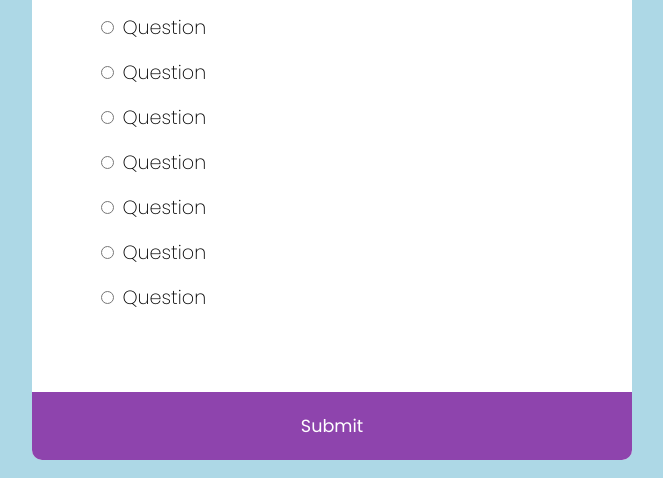
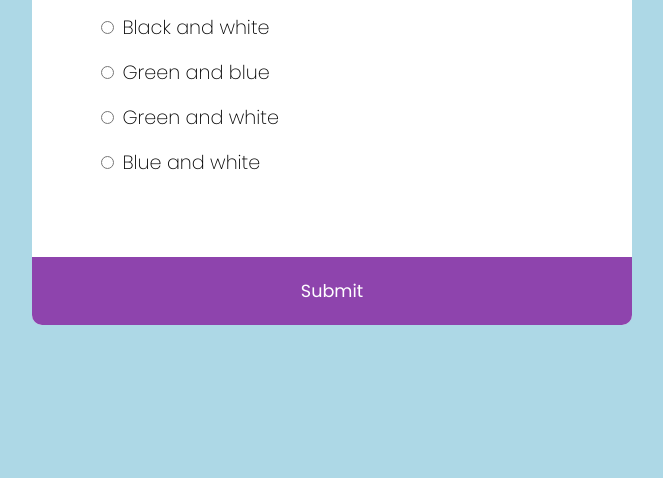
Before and after one commit to ornmo/Quiz-App, a plain HTML site: page index.html in a window 1280 px wide. Shown: the part 322-800 px from the top of the page, without its empty margins (308-971 px from the left). Drawn offline with Linux system fonts and the light colour scheme.

Commit message:
Complteted files

```diff
--- a/index.html
+++ b/index.html
@@ -28,23 +28,6 @@
                 <li><input type="radio" name="answer" id="d" class="answer">
                 <label for="d" id="d_text">Question</label></li>
 
-                <li><input type="radio" name="answer" id="e" class="answer">
-                <label for="e" id="e_text">Question</label></li>
-
-                <li><input type="radio" name="answer" id="f" class="answer">
-                <label for="f" id="f_text">Question</label></li>
-
-                <li><input type="radio" name="answer" id="g" class="answer">
-                <label for="g" id="g_text">Question</label></li>
-
-                <li><input type="radio" name="answer" id="h" class="answer">
-                <label for="h" id="h_text">Question</label></li>
-
-                <li><input type="radio" name="answer" id="i" class="answer">
-                <label for="i" id="i_text">Question</label></li>
-
-                <li><input type="radio" name="answer" id="j" class="answer">
-                <label for="j" id="j_text">Question</label></li>
             </ul>
         </div>
         <button id="submit">Submit</button>
--- a/script.js
+++ b/script.js
@@ -5,7 +5,7 @@ const quizData = [
         b: "Green and blue",
         c: " Green and white",
         d: "Blue and white",
-        correct: "Blue and white",
+        correct: "d",
     },
     {
         question: "How many faces does a Dodecahedron have?",
@@ -13,15 +13,15 @@ const quizData = [
         b: "12",
         c: "14",
         d: "16",
-        correct: "12",
+        correct: "b",
     },
     {
-        question: "Which language has the more native speakers?",
+        question: "Which language has the most native speakers?",
         a: "Portuguese",
         b: "English",
         c: "Spanish",
         d: "French",
-        correct: "Spanish",
+        correct: "c",
     },
     {
         question: "What country drinks the most coffee?",
@@ -29,69 +29,66 @@ const quizData = [
         b: "China",
         c: "Finland",
         d: "United States",
-        correct: "",
+        correct: "c",
     },
-    // {
-    //     question: "How many bones do we have in an ear?",
-    //     a: "3",
-    //     b: "4",
-    //     c: "5",
-    //     d: "6",
-    //     correct: "3",
-    // },
-    // {
-    //     question: "How many films have Al Pacino and Robert De Niro appeared in together?",
-    //     a: "Two",
-    //     b: "Four",
-    //     c: "Six",
-    //     d: "Eight",
-    //     correct: "Four",
-    // },
-    // {
-    //     question: "What is a group of crows called?",
-    //     a: "A school",
-    //     b: "A gang",
-    //     c: "A murder",
-    //     d: "A barrel",
-    //     correct: "A murder",
-    // },
-    // {
-    //     question: "What's longer, a nautical mile or a mile?",
-    //     a: "Nautical mile",
-    //     b: "Mile",
-    //     correct: "Nautical mile",
-    // },
-    // {
-    //     question: "Which Disney Princess called Gus and Jaq friends?",
-    //     a: "Rapunzel",
-    //     b: "Snow White",
-    //     c: "Cinderella",
-    //     d: "Belle",
-    //     correct: "Cinderella",
-    // },
-    // {
-    //     question: "What are the five colours of the Olympic rings?",
-    //     a: "Red, blue, yellow, orange, green",
-    //     b: "Blue, yellow, black, green and red",
-    //     c: "Green, blue, white, yellow, red",
-    //     d: "Red, blue, purple, green, yellow",
-    //     correct: "Blue, yellow, black, green and red",
-    // },
+    {
+        question: "How many bones does an ear have?",
+        a: "3",
+        b: "4",
+        c: "5",
+        d: "6",
+        correct: "a",
+    },
+    {
+        question: "How many films have Al Pacino and Robert De Niro appeared in together?",
+        a: "Two",
+        b: "Four",
+        c: "Six",
+        d: "Eight",
+        correct: "b",
+    },
+    {
+        question: "What is a group of crows called?",
+        a: "A school",
+        b: "A gang",
+        c: "A murder",
+        d: "A barrel",
+        correct: "c",
+    },
+    {
+        question: "How many consonanats are in the English alaphabet?",
+        a: "19",
+        b: "20",
+        c: "21",
+        d: "22",
+        correct: "c",
+    },
+    {
+        question: "Which Disney Princess called Gus and Jaq friends?",
+        a: "Rapunzel",
+        b: "Snow White",
+        c: "Cinderella",
+        d: "Belle",
+        correct: "c",
+    },
+    {
+        question: "What are the five colours of the Olympic rings?",
+        a: "Red, blue, yellow, orange, green",
+        b: "Blue, yellow, black, green and red",
+        c: "Green, blue, white, yellow, red",
+        d: "Red, blue, purple, green, yellow",
+        correct: "b",
+    },
+
 ];
 
 const quiz = document.getElementById('quiz')
 const answerEls = document.querySelectorAll('.answer')
 const questionEl = document.getElementById('question')
-const a_text = document.getElementById('a__text')
-const b_text = document.getElementById('b__text')
-const c_text = document.getElementById('c__text')
-const d_text = document.getElementById('d__text')
-// const e_text = document.getElementById('e__text')
-// const f_text = document.getElementById('f__text')
-// const g_text = document.getElementById('g__text')
-// const h_text = document.getElementById('h__text')
-// const i_text = document.getElementById('i__text')
-// const j_text = document.getElementById('j__text')
+const a_text = document.getElementById('a_text')
+const b_text = document.getElementById('b_text')
+const c_text = document.getElementById('c_text')
+const d_text = document.getElementById('d_text')
 const submitBtn = document.getElementById('submit')
 
 let currentQuiz = 0
@@ -109,37 +106,9 @@ function loadQuiz() {
     b_text.innerText = currentQuizData.b
     c_text.innerText = currentQuizData.c
     d_text.innerText = currentQuizData.d
-    // e_text.innerText = currentQuizData.e
-    // f_text.innerText = currentQuizData.f
-    // g_text.innerText = currentQuizData.g
-    // h_text.innerText = currentQuizData.h
-    // i_text.innerText = currentQuizData.i
-    // j_text.innerText = currentQuizData.j
 }
 
-
-submitBtn.addEventListener('click', () => {
-    const answer = getSelected()
-
-    if(answer) {
-        if(answer === quizData[currentQuiz].correct) {
-            score++
-        }
-
-        currentQuiz++
-
-        if(currentQuiz < quizData.length) {
-            loadQuiz
-        } else {
-            quiz.innerHTML = `
-            <h2> You answered ${score}/${quizData.length} questions correclty!</h2>
-            <button onclick="location.reload()">Relaod</button>
-            `
-        }
-    }
-})
-
-function  deselectAnswers() {
+function deselectAnswers() {
     answerEls.forEach(answerEl => answerEl.checked = false)
 }
 
@@ -154,3 +123,24 @@ function getSelected() {
 
     return answer
 }
+
+submitBtn.addEventListener('click', () => {
+    const answer = getSelected()
+
+    if(answer) {
+        if(answer === quizData[currentQuiz].correct) {
+            score++
+        }
+
+        currentQuiz++
+
+        if(currentQuiz < quizData.length) {
+            loadQuiz()
+        } else {
+            quiz.innerHTML = `
+                <h2>You answered ${score}/${quizData.length} questions correctly</h2>
+                <button onclick="location.reload()">Reload</button>
+            `
+        }
+    }
+})
```
Also changed, not shown: 1 other file.
